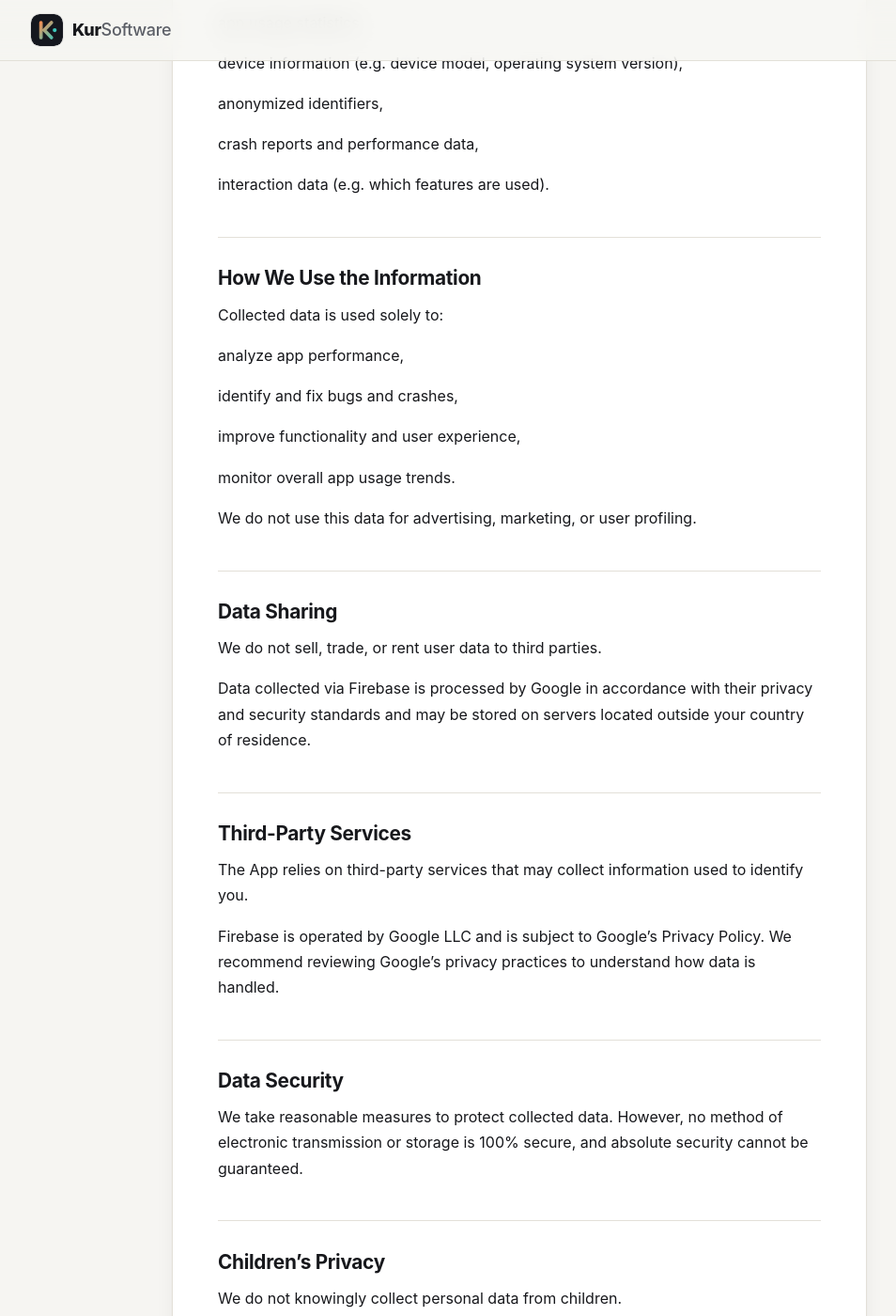
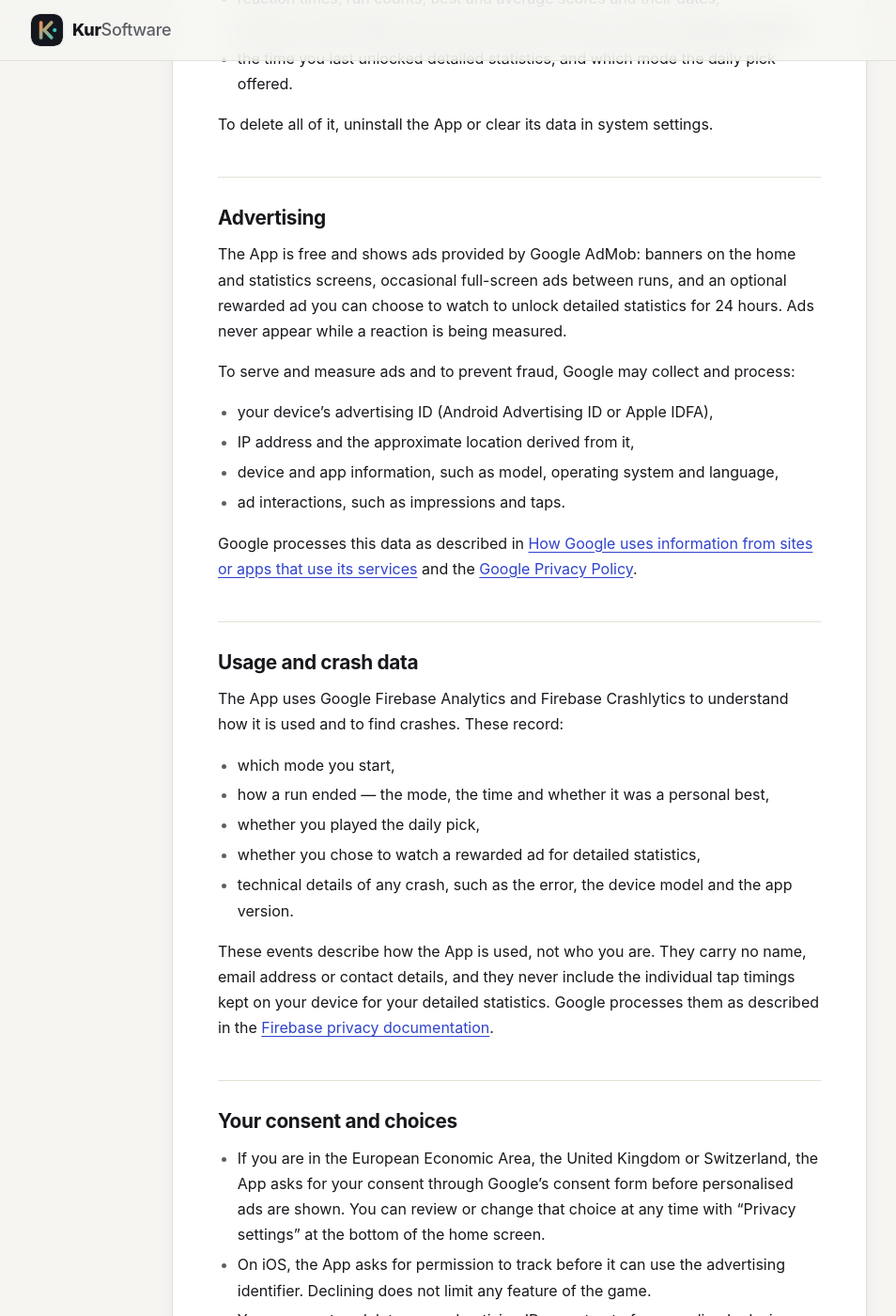
Before and after one commit to lvlvto/lvlvto.github.io, a Jekyll site: the page built from reflexo/privacy-policy.md, in a window 1280 px wide and 1400 px high, scrolled down 821 px. Shown: the whole window at 94% size, without its empty margins (87-1041 px from the left). Built offline with Jekyll 4.4.1, drawn with Linux system fonts in a browser that asks for light colours; some of the changed text lies outside the part shown.

Commit message:
Correct the Reflexo privacy policy and add its terms
The policy said the app does not use data for advertising, which stopped
being true: Reflexo shows AdMob banners, interstitials and a rewarded ad,
and now also reports usage and crashes through Firebase. It matches the
policy shipped in the app repository again.

```diff
--- a/_data/apps.yml
+++ b/_data/apps.yml
@@ -77,3 +77,6 @@
     - title: Privacy Policy
       kind: privacy
       url: /reflexo/privacy-policy
+    - title: Terms and Conditions
+      kind: terms
+      url: /reflexo/terms-and-conditions
--- a/reflexo/privacy-policy.md
+++ b/reflexo/privacy-policy.md
@@ -4,69 +4,70 @@ title: "Reflexo — Privacy Policy"
 permalink: /reflexo/privacy-policy
 ---
 
-**Last updated: May 17, 2026**
+**Last updated: September 23, 2026**
 
 ## Introduction
 
-This Privacy Policy explains how the developer ("Developer", "we", "us") collects, uses, and protects information when you use this mobile application (the "App").
+Reflexo ("the App") is a reaction-time and reflex-training game for Android and iOS, published by the developer ("Developer", "we", "us"). This policy explains what information the App handles, why, and the choices you have.
 
-By using the App, you agree to the collection and use of information in accordance with this Privacy Policy.
+The App has no accounts and never asks for your name, email address, phone number or any other personal details.
 
-## Information We Collect
+## Information stored on your device
 
-The App does not collect personally identifiable information such as your name, email address, phone number, or precise location.
+Your results stay on your device and are never sent to us or to any server we operate:
 
-The App uses Firebase, a service provided by Google, to collect anonymous analytics and diagnostic data.
+- reaction times, run counts, best and average scores and their dates,
+- the tap-by-tap timings of your most recent grid runs, used for detailed statistics,
+- the time you last unlocked detailed statistics, and which mode the daily pick offered.
 
-This data may include:
+To delete all of it, uninstall the App or clear its data in system settings.
 
-app usage statistics,
+## Advertising
 
-device information (e.g. device model, operating system version),
+The App is free and shows ads provided by Google AdMob: banners on the home and statistics screens, occasional full-screen ads between runs, and an optional rewarded ad you can choose to watch to unlock detailed statistics for 24 hours. Ads never appear while a reaction is being measured.
 
-anonymized identifiers,
+To serve and measure ads and to prevent fraud, Google may collect and process:
 
-crash reports and performance data,
+- your device's advertising ID (Android Advertising ID or Apple IDFA),
+- IP address and the approximate location derived from it,
+- device and app information, such as model, operating system and language,
+- ad interactions, such as impressions and taps.
 
-interaction data (e.g. which features are used).
+Google processes this data as described in [How Google uses information from sites or apps that use its services](https://policies.google.com/technologies/partner-sites) and the [Google Privacy Policy](https://policies.google.com/privacy).
 
-## How We Use the Information
+## Usage and crash data
 
-Collected data is used solely to:
+The App uses Google Firebase Analytics and Firebase Crashlytics to understand how it is used and to find crashes. These record:
 
-analyze app performance,
+- which mode you start,
+- how a run ended — the mode, the time and whether it was a personal best,
+- whether you played the daily pick,
+- whether you chose to watch a rewarded ad for detailed statistics,
+- technical details of any crash, such as the error, the device model and the app version.
 
-identify and fix bugs and crashes,
+These events describe how the App is used, not who you are. They carry no name, email address or contact details, and they never include the individual tap timings kept on your device for your detailed statistics. Google processes them as described in the [Firebase privacy documentation](https://firebase.google.com/support/privacy).
 
-improve functionality and user experience,
+## Your consent and choices
 
-monitor overall app usage trends.
+- If you are in the European Economic Area, the United Kingdom or Switzerland, the App asks for your consent through Google's consent form before personalised ads are shown. You can review or change that choice at any time with "Privacy settings" at the bottom of the home screen.
+- On iOS, the App asks for permission to track before it can use the advertising identifier. Declining does not limit any feature of the game.
+- You can reset or delete your advertising ID, or opt out of personalised ads, in your device settings (Android: Settings › Google › Ads; iOS: Settings › Privacy & Security › Tracking).
 
-We do not use this data for advertising, marketing, or user profiling.
+## Permissions
 
-## Data Sharing
+The App uses internet access to load ads and the advertising ID permission described above. It does not access your camera, microphone, contacts, photos or precise location.
 
-We do not sell, trade, or rent user data to third parties.
+## Data sharing and security
 
-Data collected via Firebase is processed by Google in accordance with their privacy and security standards and may be stored on servers located outside your country of residence.
+We do not sell, trade or rent user data. Data collected by Google through the services above is processed by Google and may be stored on servers outside your country of residence. We take reasonable measures to protect data, but no method of electronic transmission or storage is completely secure.
 
-## Third-Party Services
+## Children's privacy
 
-The App relies on third-party services that may collect information used to identify you.
+The App is not directed at children under 13 and we do not knowingly collect personal information from them.
 
-Firebase is operated by Google LLC and is subject to Google's Privacy Policy. We recommend reviewing Google's privacy practices to understand how data is handled.
+## Changes to this policy
 
-## Data Security
-
-We take reasonable measures to protect collected data. However, no method of electronic transmission or storage is 100% secure, and absolute security cannot be guaranteed.
-
-## Children's Privacy
-
-We do not knowingly collect personal data from children.
-
-## Changes to This Privacy Policy
-
-We may update this Privacy Policy from time to time. Changes will be effective immediately upon posting the updated policy.
+We may update this policy from time to time. The updated version will be published at this address with a new date above.
 
 ## Contact
 
--- /dev/null
+++ b/reflexo/terms-and-conditions.md
@@ -0,0 +1,56 @@
+---
+layout: page
+title: "Reflexo — Terms and Conditions"
+permalink: /reflexo/terms-and-conditions
+---
+
+**Last updated: September 23, 2026**
+
+## Introduction
+
+These Terms and Conditions govern your use of the Reflexo mobile application (the "App") provided by the developer ("Developer", "we", "us"). By downloading or using the App, you agree to these Terms.
+
+## Use of the App
+
+The App is intended for personal, non-commercial use. You agree not to:
+
+- copy, modify, or distribute the App or its content,
+- reverse engineer or attempt to extract the source code of the App,
+- use the App for any unlawful or fraudulent purpose,
+- interfere with the ads shown in the App or attempt to generate invalid ad traffic.
+
+## Ads and rewarded content
+
+The App is free and supported by ads. Detailed statistics can be unlocked for 24 hours by choosing to watch a rewarded ad. Watching one is always optional, the rest of the App works without it, and the results the App has already recorded are never locked behind an ad. We may change the ad formats, their placement or the length of the unlock at any time.
+
+## Measurements
+
+Reaction times are measured by the App and depend on your device, its screen and the version of the operating system. They are intended for training and comparison with your own earlier results. They are not a medical, diagnostic or professional assessment, and they should not be used as one.
+
+## Your data
+
+Your results are stored on your device, not on our servers. We cannot restore them for you: uninstalling the App, clearing its data or switching to another device removes your history. What the App collects and shares is described in the [Privacy Policy](/reflexo/privacy-policy).
+
+## Intellectual property
+
+All content, graphics and code within the App are the property of the Developer. You are not granted any rights to use them outside of the App.
+
+## Disclaimer of warranties
+
+The App is provided "as is" without any warranty of any kind. We do not guarantee that the App will be error-free, uninterrupted, or free of bugs.
+
+## Limitation of liability
+
+To the fullest extent permitted by law, the Developer shall not be liable for any indirect, incidental, or consequential damages arising from your use of the App.
+
+## Changes to these Terms
+
+We may update these Terms from time to time. Continued use of the App after any changes constitutes acceptance of the new Terms.
+
+## Governing law
+
+These Terms are governed by the laws of the jurisdiction in which the Developer operates, without regard to conflict of law provisions.
+
+## Contact
+
+If you have any questions about these Terms, please contact the Developer by email at kursoftware@gmail.com or using the contact information provided in the Google Play store or App Store listing.
```
